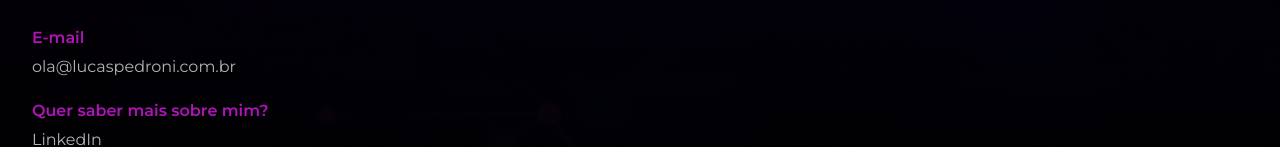
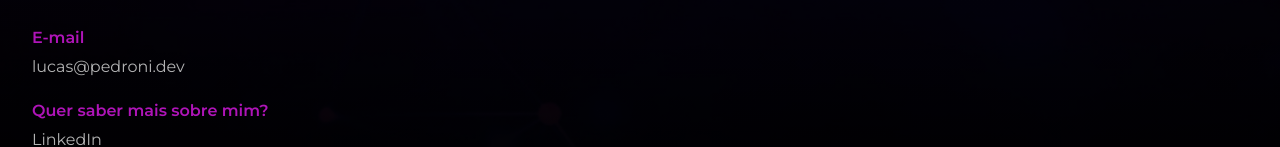
Before and after one commit to pedroni/pedroni, a Next.js app: page / in a window 1280 px wide. Shown: the part 2906-3053 px from the top of the page. Built offline with nearby package versions, Linux system fonts and the light colour scheme.

Commit message:
email update

```diff
--- a/components/Footer.js
+++ b/components/Footer.js
@@ -15,7 +15,7 @@ const Footer = () => {
         <div>
           <strong>E-mail</strong>
           <br />
-          <a href="mailto:ola@lucaspedroni.com.br">ola@lucaspedroni.com.br</a>
+          <a href="mailto:lucas@pedroni.dev">lucas@pedroni.dev</a>
         </div>
         <div>
           <strong>Quer saber mais sobre mim?</strong>
--- a/components/Header.js
+++ b/components/Header.js
@@ -66,7 +66,7 @@ export const Header = ({ nav }) => {
               </a>
             </li>
             <li>
-              <a target="blank" href="mailto:hello@lucaspedroni.com.br">
+              <a target="blank" href="mailto:lucas@pedroni.dev">
                 <img width="19" height="14" src="/icon/mail.svg" alt="" />
               </a>
             </li>
--- a/package.json
+++ b/package.json
@@ -1,7 +1,7 @@
 {
   "name": "pedroni.dev-front",
   "version": "1.0.0",
-  "description": "Front-end lucaspedroni.com.br",
+  "description": "pedroni.dev",
   "main": "pages/index.js",
   "dependencies": {
     "axios": "^0.21.0",
```
Also changed, not shown: 1 other file (tests, documents, lock files or other folders).
